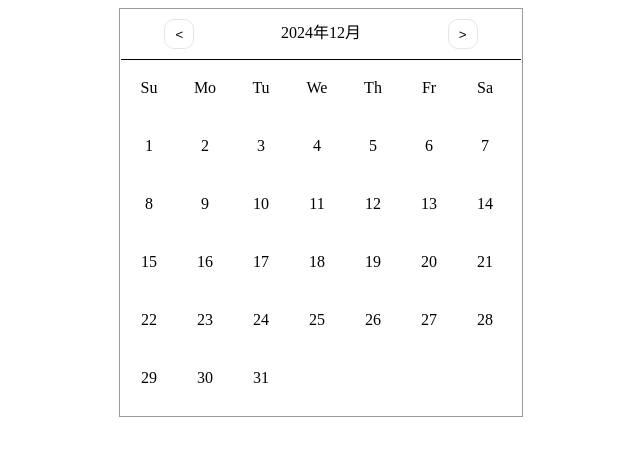
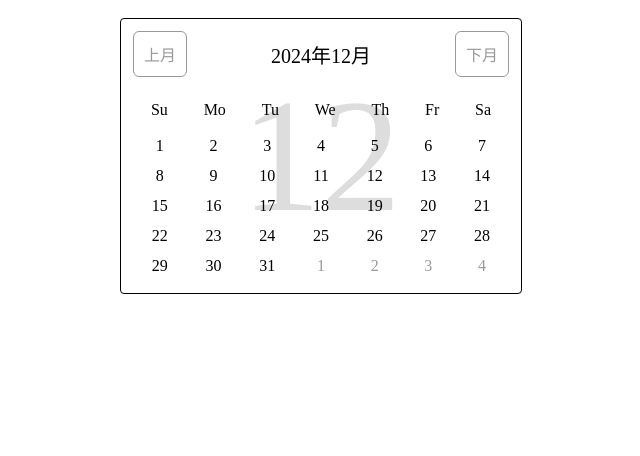
Before and after one commit to Ann-Xia1/task11, a plain HTML site: page 19.html in a window 1280 px wide. Shown: the whole page, without its empty margins (319-959 px from the left). Drawn offline with Linux system fonts and the light colour scheme.

Commit message:
完成练习

```diff
--- /dev/null
+++ b/19.css
@@ -0,0 +1,98 @@
+:root {
+    --month:"12";
+}
+
+.calendar {
+    width: 400px;
+    border: 1px solid #000;
+    border-radius: 4px;
+    margin: auto;
+    user-select: none;
+    position: relative;
+    top:10px;
+}
+
+.calendar-toolbar {
+    display: flex;
+    align-items: center;
+    justify-content: space-between;
+    padding: 12px;
+    cursor: pointer;
+}
+
+.calendar-toolbar_prev,
+.calendar-toolbar_next {
+    padding: 10px;
+    border: 1px solid #999;
+    border-radius: 6px;
+    color: #999;
+}
+
+.calendar-toolbar_prev:hover,
+.calendar-toolbar_next:hover {
+    border-color: #666;
+    color: #666;
+}
+
+.calendar-toolbar_prev:active,
+.calendar-toolbar_next:active {
+    border-color: #333;
+    color: #333;
+    font-weight: 500;
+}
+
+.calendar-toolbar_title {
+    font-size: 20px;
+    font-weight: 500;
+}
+
+.calendar-main {
+    padding: 12px;
+}
+
+.calendar-main::before {
+    content: var(--month);
+    font-size: 160px;
+    display: inline-block;
+    color: #ddd;
+    position: absolute;
+    top: 50%;
+    left: 50%;
+    transform: translate(-50% ,-50%);
+    z-index: -1;
+}
+
+.calendar-main_header {
+    display: flex;
+    align-items: center;
+    justify-content: space-around;
+}
+
+.calendar-main_body {
+    display: flex;
+    flex-wrap: wrap;
+    margin-top: 12px;
+}
+
+.calendar-date_base {
+    width: 14.285%;
+    height: 30px;
+    line-height: 30px;
+    text-align: center;
+    cursor: pointer;
+}
+
+.calendar-date_current {
+
+}
+
+.calendar-date_current:hover {
+    background-color: #333;
+    color: #fff;
+    border-radius: 5px;
+}
+
+.calendar-date_disable {
+    cursor: not-allowed;
+    color: #999;
+}
--- a/19.html
+++ b/19.html
@@ -1,176 +1,76 @@
+<!DOCTYPE html>
 <html lang="en">
 <head>
     <meta charset="UTF-8">
-    <meta http-equiv="X-UA-Compatible" content="IE=edge">
     <meta name="viewport" content="width=device-width, initial-scale=1.0">
-    <title>日历</title>
+    <title>Document</title>
+    <link rel="stylesheet" href="./19.css">
     <style>
-        .head {
-            width: 402px;
-            height: 407px;
-            margin: 0 auto;
-            border: 1px #999 solid;
+        /* .date-picker {
+            width: 150px;
+            height: 34px;
+            border-radius: 4px;
+            background-color: #fff;
+            border: 1px solid #eee;
         }
 
-        div{
-            text-align: center;
-            margin-top: 10px;
-            margin-bottom: 10px;
+        .date-picker_btn {
+            width: 150px;
+            height: 34px;
+            padding-left: 12px;
+            box-sizing: border-box;
         }
 
-        #calendar{
-            border-bottom: 1px black solid;
-            width:400px;
-            margin:auto;
-        }
-        button{
-            border:1px solid #e6e5e5;
-            background-color: white;
-            border-radius: 10px;
-            width:30px;
-            height: 30px;
-        }
-        #month{
-            width: 320px;
-            float:left;
-            height: 40px;
-            margin-top: 0;
-            margin-bottom: 0;
-        }
-        .everyday{
-            width:56px;
-            float: left;
-            padding: 10px 0;
-            /* border: 1px solid #000; */
+        .date-picker input {
+            border: unset;
+            outline: none;
+            background-color: transparent;
+            height: 34px;
+            cursor: pointer;
         }
 
-        /* .Day {
-
-        } */
-
-        .everyday:hover {
-            background-color: aqua;
+        .date-picker:hover {
+            border: red;
         }
 
-        .everyday:active {
-            background-color: #999;
-        }
-
-        .time {
-            display: flex;
-            justify-content: space-around;
-        }
+        .calendar {
+            position: relative;
+            top:10px;
+        } */
     </style>
 </head>
-<body onload="showDate();">
-    <div class="head">
-       <div id="calendar">
-           <div class="time">
-               <button onclick="lastMonth();"><</button>
-               <span id="dqrq"></span>
-               <button onclick="nextMonth();">></button>
-           </div>
-           <div class="Day">
-               <div class="everyday">Su</div>
-               <div class="everyday">Mo</div>
-               <div class="everyday">Tu</div>
-               <div class="everyday">We</div>
-               <div class="everyday">Th</div>
-               <div class="everyday">Fr</div>
-               <div class="everyday">Sa</div>
-           </div>
-           <div id="day"></div>
-       </div>
-    </div>
+<body>
+    <!-- <div class="date-picker"> -->
+        <!-- 触发元素 -->
+        <!-- <div class="date-picker_btn">
+            <input type="text" value="" placeholder="请选择日期">
+        </div> -->
+        <!-- 日历 -->
+         <div class="calendar">
+            <div class="calendar-toolbar">
+                <div class="calendar-toolbar_prev">
+                    上月
+                </div>
+                <div class="calendar-toolbar_title">2024年12月</div>
+                <div class="calendar-toolbar_next">下月</div>
+            </div>
+            <div class="calendar-main">
+                <div class="calendar-main_header">
+                    <div>Su</div>
+                    <div>Mo</div>
+                    <div>Tu</div>
+                    <div>We</div>
+                    <div>Th</div>
+                    <div>Fr</div>
+                    <div>Sa</div>
+                </div>
+                <div class="calendar-main_body"></div>
+            </div>
+         </div>
+    <!-- </div> -->
 </body>
+<script src="./19.js"></script>
 <script>
-    var today=new Date();
-    var year=today.getFullYear();
-    var month=today.getMonth()+1;
-    var day=today.getDate();
-    var days=0;
-    function count(){
-        if(month!=2){
-            if((month==4)||(month==6)||(month==9)||(month==11)){
-                days=30;
-            }else{
-                days=31;
-            }
-        }else{
-            if((year%4)==0&&(year%100)!=0||year%400==0){
-                days=29;
-            }else{
-                days=28;
-            }
-        }
-    }
-    function showMonth(){
-        var year_month=year+"年"+month+"月";
-        document.getElementById("dqrq").innerHTML=year_month;
-    }
 
-    function showDate(){
-        showMonth();
-        count();
-        var firstdate=new Date(year,month-1,1);
-        var xq=firstdate.getDay();
-        var daterow=document.getElementById("day");
-        daterow.innerHTML="";
-        if(xq!=0){
-            for(var i=0;i<xq;i++){
-                var dayElement=document.createElement("div");
-                dayElement.className="everyday";
-                dayElement.innerHTML="";
-                daterow.appendChild(dayElement);
-            }
-        }
-        for(var j=1;j<=days;j++){
-            var dayElement=document.createElement("div");
-            dayElement.className="everyday";
-            dayElement.innerHTML=j+"";
-            // if(j==day){
-            //     for(var n=1;n<=12;n++) {
-            //         if(n==today.getMonth()+1) {
-            //             console.log(n);
-            //             dayElement.style.backgroundColor="#46b0f8";
-            //             console.log(dayElement);
-            //         }
-            //     }
-            // }
-            daterow.appendChild(dayElement);
-        }
-        console.log(days);
-        var lastdate=new Date(year,month-1,days);
-        console.log(lastdate);
-        var xqs=lastdate.getDay();
-        if(xqs!=6){
-            for(var i=6;i>xqs;i--){
-                var dayElement=document.createElement("div");
-                dayElement.className="everyday";
-                dayElement.innerHTML="";
-                daterow.appendChild(dayElement);
-            }
-        }
-    }
-
-    function lastMonth(){
-        if(month>1) {
-            month=month-1;
-        }else{
-            month=12;
-            year=year-1;
-        }
-        showDate();
-    }
-
-    function nextMonth(){
-        if(month<12) {
-            month=month+1;
-        }else{
-            month=1;
-            year=year+1;
-        }
-        showDate();
-    }
 </script>
 </html>
--- /dev/null
+++ b/19.js
@@ -0,0 +1,127 @@
+// var currentYear = 2024;
+// var currentMonth = 12;
+var today=new Date();
+var currentYear = today.getFullYear();
+// console.log(currentYear);
+var currentMonth = today.getMonth()+1;
+var PREV_TYPE = "PREV";
+var CURRENT_TYPE = "CURRENT";
+var NEXT_TYPE = "NEXT";
+
+// function showMonth(){
+//     var year_month=year+"年"+month+"月";
+//     document.getElementById("dqrq").innerHTML=year_month;
+// }
+
+function getDateOfMoth(year, month) {//计算一个月有多少天
+    var dateInstance = new Date(year,month,0);
+    var dateCount = dateInstance.getDate();
+    return dateCount
+}
+
+function getDayOfMothFiirstDate(year, month) {
+    var dateInstance = new Date(year,month - 1,1);
+    var day = dateInstance.getDay();//第一天星期几
+    return day;
+}
+//更新年月
+function updateYearAndMonth(newYear,newMonth) {
+    var yearElement = document.querySelector(".calendar-toolbar_title");
+    var calendarRoot = document.querySelector(".calendar");
+    yearElement.innerText = newYear + '年' + newMonth + '月';
+    calendarRoot.style.setProperty("--month",`"${newMonth}`);
+    currentYear = newYear;
+    currentMonth = newMonth;
+}
+
+//初始化事件
+function bindEvent() {
+    var calendarRoot = document.querySelector(".calendar");
+    calendarRoot.addEventListener("click",function (e) {
+        var dateInstance = new Date(currentYear,currentMonth - 1);
+        var className = e.target.className;
+        if(className === "calendar-toolbar_prev") {
+            dateInstance.setMonth(dateInstance.getMonth() - 1);
+            var newYear = dateInstance.getFullYear();
+            var newMonth = dateInstance.getMonth() + 1;
+            updateYearAndMonth(newYear,newMonth);
+            createCalendar(newYear,newMonth);
+        }
+        if (className === "calendar-toolbar_next") {
+            dateInstance.setMonth(dateInstance.getMonth() + 1);
+            var newYear = dateInstance.getFullYear();
+            var newMonth = dateInstance.getMonth() + 1;
+            updateYearAndMonth(newYear,newMonth);
+            createCalendar(newYear,newMonth);
+        }
+        if (className.indexOf("calendar-date_current") > -1) {
+            console.log(e.target.customCalendarInfo);
+        }
+    });
+}
+bindEvent();
+
+//创建日期单元格文档片段的方法
+function createDateCellFragment(start,end,type) {
+    var fragment = document.createDocumentFragment();
+    for (var i = start; i <= end; i++) {
+        var calendarDateElement = document.createElement("div");
+        calendarDateElement.classList.add("calendar-date_base");
+        calendarDateElement.innerText = i;
+        switch (type) {
+            case PREV_TYPE:
+                calendarDateElement.classList.add("calendar-date_disable");
+                break;
+            case CURRENT_TYPE:
+                calendarDateElement.classList.add("calendar-date_current");
+                calendarDateElement.customCalendarInfo = {
+                    year:currentYear,
+                    month:currentMonth,
+                    date:i,
+                };
+                break;
+            case NEXT_TYPE:
+                calendarDateElement.classList.add("calendar-date_disable");
+                break;
+            default:
+                break;
+        }
+        fragment.appendChild(calendarDateElement);
+    }
+    return fragment;
+}
+function createCalendar(year,month) {
+    var WEEK_DATE_COUNT = 7;
+    var mainFrangment = document.createDocumentFragment();
+    var mainBody = document.querySelector(".calendar-main_body");
+    var currentMonthDateCount = getDateOfMoth(year,month);//当前月份天数
+    var prevMonthDateCount = getDateOfMoth(year,month - 1);//上月天数
+    var dayOfCurrentMonthFirstDate = getDayOfMothFiirstDate(year,month);//当前月
+    var prevMonthDatepadding = dayOfCurrentMonthFirstDate;
+    var nextMonthDatePadding =
+        WEEK_DATE_COUNT -
+        ((prevMonthDatepadding + currentMonthDateCount) % WEEK_DATE_COUNT);
+    if (nextMonthDatePadding === 7) nextMonthDatePadding = 0;
+    //创建1号前 需要补的日期单元格
+    var prevMonthDatepaddingFragment = createDateCellFragment(
+        prevMonthDateCount - prevMonthDatepadding + 1,
+        prevMonthDateCount,
+        PREV_TYPE
+    );
+    var currentMonthDateFragment = createDateCellFragment(
+        1,
+        currentMonthDateCount,
+        CURRENT_TYPE
+    );
+    var nextMonthDatePaddingFragment = createDateCellFragment(
+        1,
+        nextMonthDatePadding,
+        NEXT_TYPE
+    );
+    mainFrangment.appendChild(prevMonthDatepaddingFragment);
+    mainFrangment.appendChild(currentMonthDateFragment);
+    mainFrangment.appendChild(nextMonthDatePaddingFragment);
+    mainBody.innerHTML = "";
+    mainBody.appendChild(mainFrangment);
+}
+createCalendar(2024, 12);
```
Also changed, not shown: 12-18.html (+19 -5 lines), 17.html (added, +31 -0 lines), index.html (+1 -0 lines), 1 other file.
